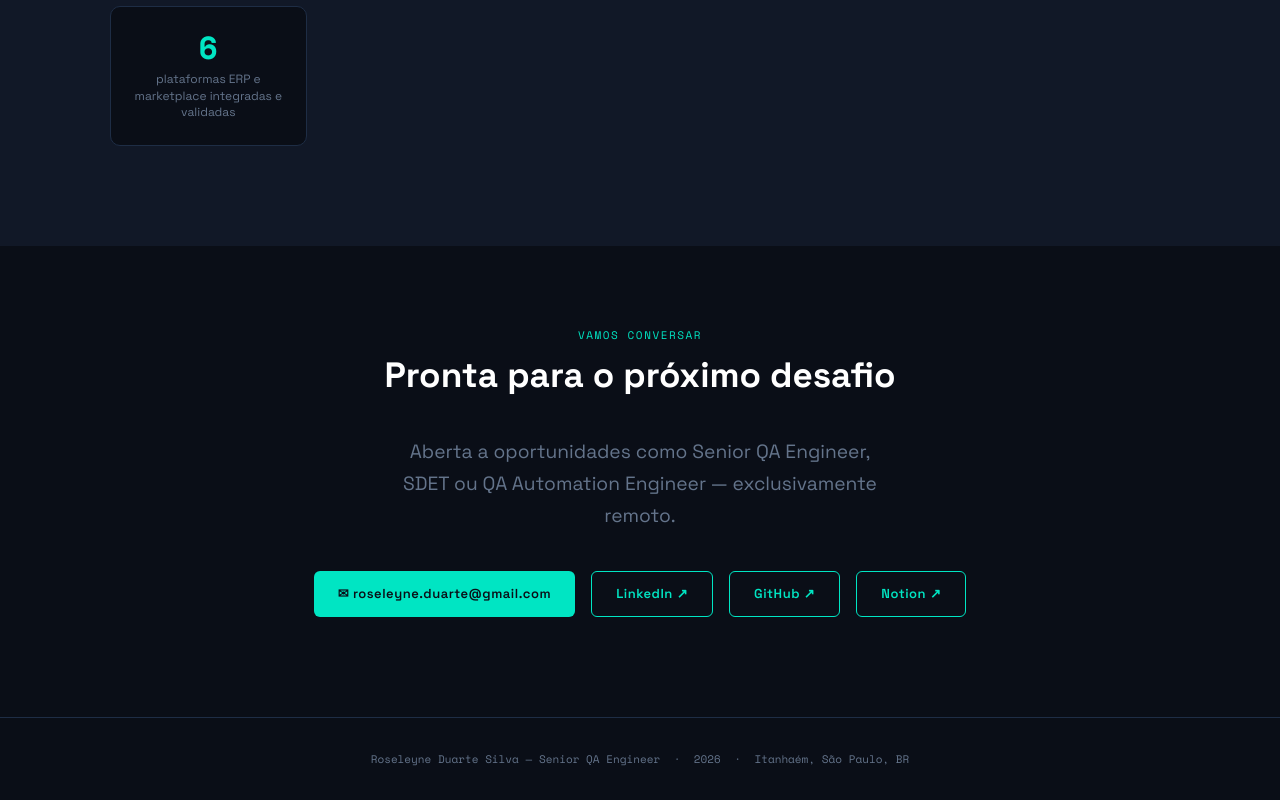
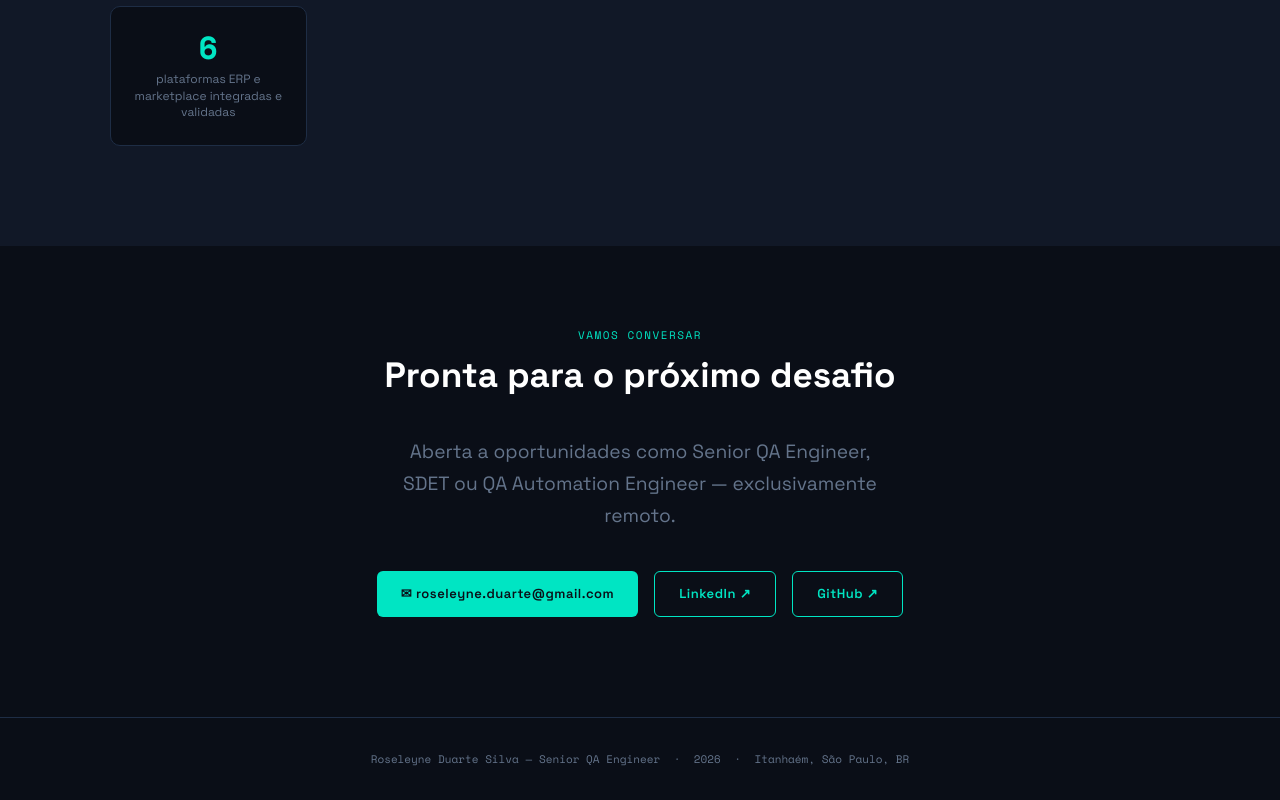
Before and after one commit to Roseleyne/portfolio, a plain HTML site: page index.html in a window 1280 px wide. Shown: the part 6210-7010 px from the top of the page. Drawn offline with nearby package versions, Linux system fonts and the light colour scheme.

Commit message:
Corrige URL do LinkedIn e remove link do Notion

```diff
--- a/index.html
+++ b/index.html
@@ -1175,9 +1175,8 @@
 
     <div class="contact-links">
       <a href="mailto:roseleyne.duarte@gmail.com" class="btn btn-primary">✉ roseleyne.duarte@gmail.com</a>
-      <a href="https://www.linkedin.com/in/roseleyne-duarte-silva/" target="_blank" class="btn btn-outline">LinkedIn ↗</a>
+      <a href="https://www.linkedin.com/in/roseleyne/" target="_blank" class="btn btn-outline">LinkedIn ↗</a>
       <a href="https://github.com/Roseleyne" target="_blank" class="btn btn-outline">GitHub ↗</a>
-      <a href="https://roseleyne-duarte.notion.site/Engenharia-de-Software-330567204b5080b58cc2e604f693d2c4" target="_blank" class="btn btn-outline">Notion ↗</a>
     </div>
   </div>
 </section>
```
